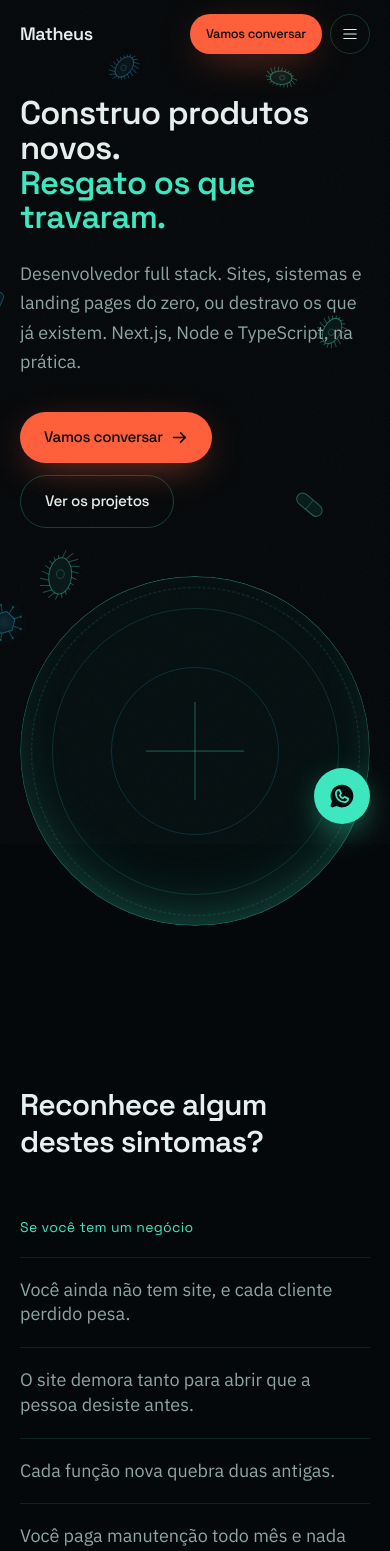
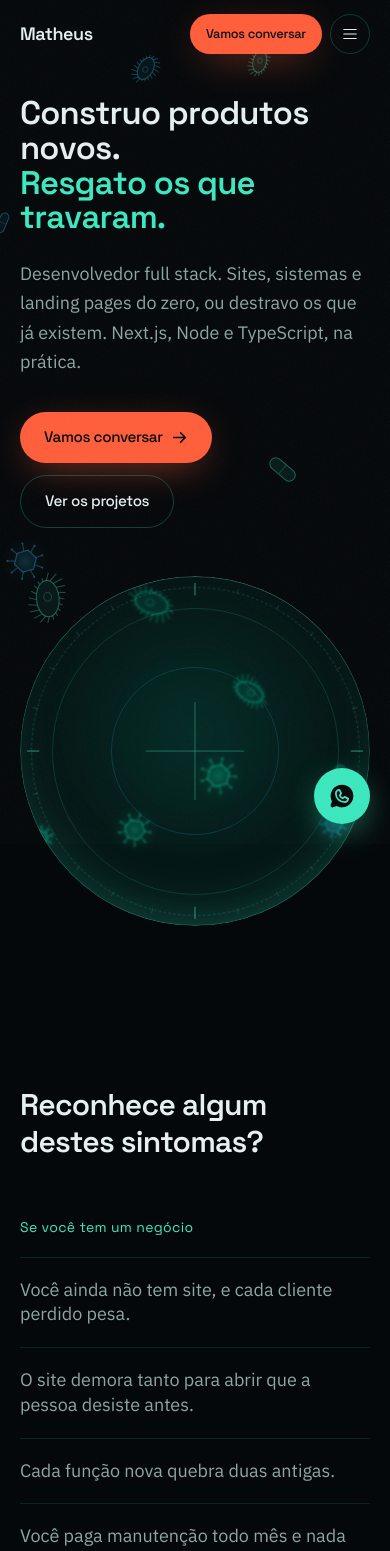
Before and after one commit to Matheus-Mont/portfolio-matheusmonteiro, a Next.js app: page / in a window 390 px wide. Shown: the top 1551 px of the page. Built offline with nearby package versions, Linux system fonts and the light colour scheme.

Commit message:
Popula a placa de petri com cultura própria e corrige altura/margem dos cards no mobile

```diff
--- a/sections/Hero.tsx
+++ b/sections/Hero.tsx
@@ -4,6 +4,7 @@ import { useRef } from "react";
 import { motion, useMotionValue, useScroll, useSpring, useTransform } from "motion/react";
 import { ArrowRight } from "@phosphor-icons/react/dist/ssr";
 import { ButtonLink } from "@/components/Button";
+import MicrobeSwarm from "@/components/canvas/MicrobeSwarm";
 import { useCalm } from "@/lib/MotionProvider";
 import { useLang } from "@/lib/LangProvider";
 
@@ -32,6 +33,7 @@ export default function Hero() {
 
   const lines = t.hero.titleLines;
   let charIndex = 0;
+  const ticks = Array.from({ length: 24 }, (_, i) => i * 15);
 
   return (
     <section
@@ -117,7 +119,14 @@ export default function Hero() {
             aria-label={t.hero.slideAria}
             role="img"
           >
-            <div className="absolute inset-0 rounded-full border border-biolum/25 bg-biolum/[0.03] backdrop-blur-[2px] backdrop-saturate-150" />
+            <div className="absolute inset-0 rounded-full bg-[radial-gradient(circle_at_50%_45%,rgba(61,232,192,0.12),rgba(5,8,10,0.45)_72%)]" />
+            <MicrobeSwarm
+              density={2.6}
+              interactive={false}
+              light={false}
+              className="absolute inset-0 h-full w-full rounded-full"
+            />
+            <div className="absolute inset-0 rounded-full border border-biolum/25 bg-biolum/[0.03] backdrop-blur-[1px] backdrop-saturate-150" />
             <div className="absolute inset-[9%] rounded-full border border-biolum/15" />
             <div className="absolute inset-[26%] rounded-full border border-plasma/20" />
             <div
@@ -125,6 +134,25 @@ export default function Hero() {
               aria-hidden
             />
             <svg viewBox="0 0 200 200" className="absolute inset-0 h-full w-full" aria-hidden>
+              {ticks.map((deg) => {
+                const long = deg % 90 === 0;
+                const rInner = long ? 89 : 93;
+                const rOuter = 96;
+                const rad = (deg * Math.PI) / 180;
+                const round = (n: number) => Math.round(n * 100) / 100;
+                return (
+                  <line
+                    key={deg}
+                    x1={round(100 + rInner * Math.cos(rad))}
+                    y1={round(100 + rInner * Math.sin(rad))}
+                    x2={round(100 + rOuter * Math.cos(rad))}
+                    y2={round(100 + rOuter * Math.sin(rad))}
+                    stroke="#3de8c0"
+                    strokeOpacity={long ? 0.34 : 0.16}
+                    strokeWidth={long ? 1 : 0.6}
+                  />
+                );
+              })}
               <line x1="100" y1="72" x2="100" y2="128" stroke="#3de8c0" strokeOpacity="0.22" />
               <line x1="72" y1="100" x2="128" y2="100" stroke="#3de8c0" strokeOpacity="0.22" />
             </svg>
--- a/sections/Work.tsx
+++ b/sections/Work.tsx
@@ -94,7 +94,7 @@ export default function Work() {
       id="projetos"
       className="border-y border-biolum/10 bg-abyss-2/70 py-24 sm:py-32"
     >
-      <div className="mx-auto flex max-w-[1400px] flex-wrap items-end justify-between gap-6 px-6 sm:px-5">
+      <div className="mx-auto flex max-w-[1400px] flex-wrap items-end justify-between gap-6 px-8 sm:px-5">
         <Reveal>
           <h2 className="font-display text-3xl font-semibold tracking-tight sm:text-4xl lg:text-5xl">
             {t.work.title}
@@ -115,16 +115,16 @@ export default function Work() {
         tabIndex={0}
         role="region"
         aria-label={t.work.hint}
-        className="mt-10 flex snap-x snap-mandatory gap-5 overflow-x-auto px-6 pb-4 sm:px-5 [scrollbar-width:none] lg:mt-14 lg:cursor-grab lg:active:cursor-grabbing [&::-webkit-scrollbar]:hidden"
+        className="mt-10 flex snap-x snap-mandatory gap-5 overflow-x-auto scroll-pl-8 scroll-pr-8 pb-4 sm:scroll-pl-5 sm:scroll-pr-5 [scrollbar-width:none] lg:mt-14 lg:cursor-grab lg:active:cursor-grabbing [&::-webkit-scrollbar]:hidden"
       >
         {projects.map((project) => {
           const item = t.work.items[project.id];
           return (
             <article
               key={project.id}
-              className="flex w-[78vw] shrink-0 snap-start flex-col overflow-hidden rounded-[14px] border border-biolum/18 bg-abyss-3/80 sm:w-[62vw] lg:w-[40vw] xl:w-[33vw]"
+              className="flex w-[76vw] shrink-0 snap-start flex-col overflow-hidden rounded-[14px] border border-biolum/18 bg-abyss-3/80 first:ml-8 last:mr-8 sm:w-[62vw] sm:first:ml-5 sm:last:mr-5 lg:w-[40vw] xl:w-[33vw]"
             >
-              <div className="relative aspect-[16/10] w-full shrink-0 overflow-hidden bg-abyss">
+              <div className="relative aspect-[16/9] w-full shrink-0 overflow-hidden bg-abyss sm:aspect-[16/10]">
                 <Image
                   src={project.shot}
                   alt={`${item.name}: ${t.work.shotAlt}`}
@@ -135,24 +135,26 @@ export default function Work() {
                 <div className="absolute inset-0 bg-gradient-to-t from-abyss-3/70 via-transparent to-transparent" />
               </div>
 
-              <div className="flex flex-1 flex-col gap-5 p-6 sm:p-8">
+              <div className="flex flex-1 flex-col gap-4 p-5 sm:gap-5 sm:p-8">
                 <div>
-                  <h3 className="font-display text-2xl font-semibold tracking-tight">{item.name}</h3>
+                  <h3 className="font-display text-xl font-semibold tracking-tight sm:text-2xl">{item.name}</h3>
                   <p className="mt-1 text-sm text-biolum">{item.kind}</p>
                 </div>
 
-                <dl className="space-y-4 text-[0.95rem] leading-relaxed">
+                <dl className="space-y-3 text-sm leading-snug sm:space-y-4 sm:text-[0.95rem] sm:leading-relaxed">
                   {(["problem", "did", "result"] as const).map((key) => (
                     <div key={key}>
                       <dt className="font-display text-xs text-tissue-dim">{t.work.labels[key]}</dt>
-                      <dd className={key === "result" ? "text-tissue" : "text-tissue-dim"}>
+                      <dd
+                        className={`line-clamp-2 sm:line-clamp-none ${key === "result" ? "text-tissue" : "text-tissue-dim"}`}
+                      >
                         {item[key]}
                       </dd>
                     </div>
                   ))}
                 </dl>
 
-                <ul className="flex flex-wrap gap-2 pt-2">
+                <ul className="flex flex-wrap gap-2 pt-1 sm:pt-2">
                   {project.stack.map((tech) => (
                     <li
                       key={tech}
```
